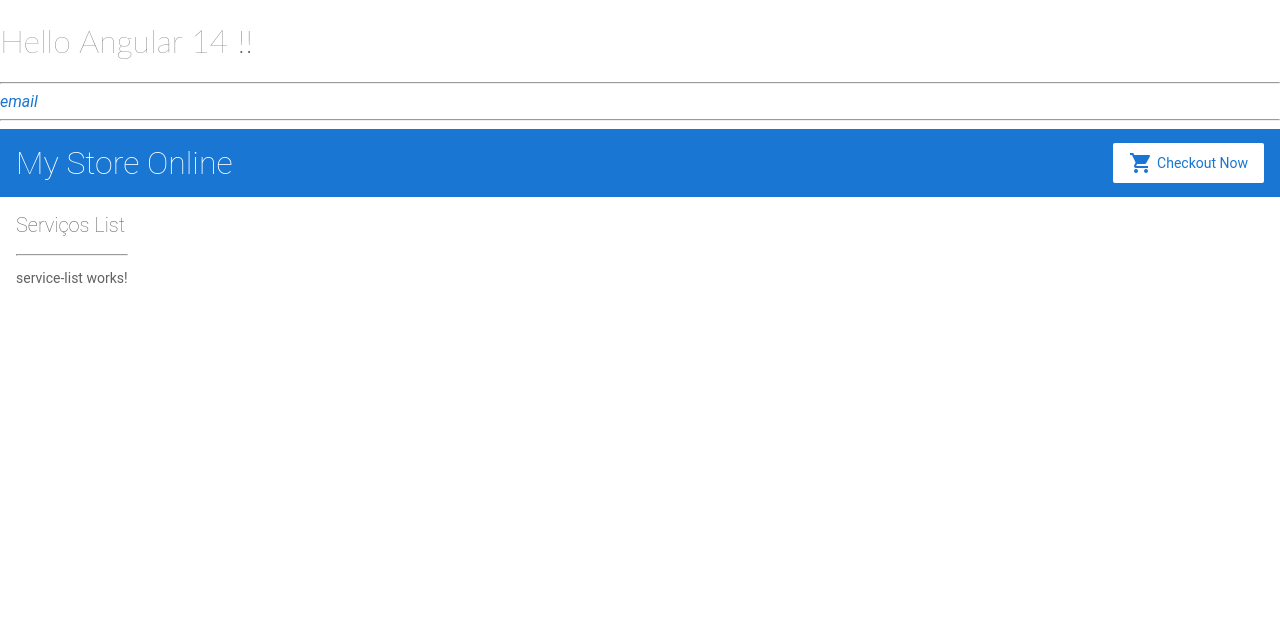
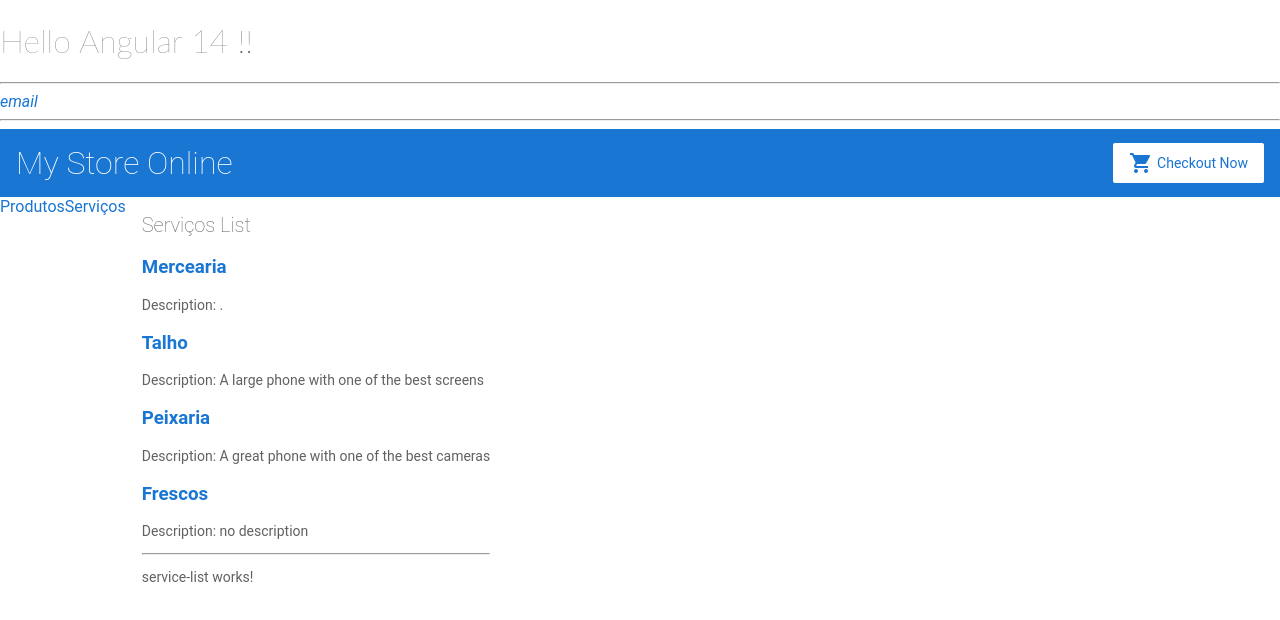
Before and after one commit to cmarques20101/mystoreonline, an Angular app: page / in a window 1280 px wide. Shown: the top 620 px of the page. Built offline with nearby package versions, Linux system fonts and the light colour scheme.

Commit message:
3 files modified

```diff
--- a/src/app/app.component.html
+++ b/src/app/app.component.html
@@ -3,6 +3,10 @@
 <app-top-bar></app-top-bar>
 
 <div class="container">
+  <nav>
+    <a routerLink="/produts">Produtos</a>
+    <a routerLink="/servicos">Serviços</a>
+  </nav>
   <router-outlet></router-outlet>
 </div>
 
--- a/src/app/servico-list/servico-list.component.ts
+++ b/src/app/servico-list/servico-list.component.ts
@@ -1,4 +1,4 @@
-import { Component, OnInit } from '@angular/core';
+import { Component } from '@angular/core';
 
 import { servicos } from '../servicos';
 
@@ -7,12 +7,10 @@ import { servicos } from '../servicos';
   templateUrl: './servico-list.component.html',
   styleUrls: ['./servico-list.component.css']
 })
-export class ServicoListComponent implements OnInit {
+export class ServicoListComponent {
   servicos = servicos;
 
   constructor() { }
 
-  ngOnInit() {
-  }
 
 }
--- a/src/app/servicos.ts
+++ b/src/app/servicos.ts
@@ -1,4 +1,4 @@
-export const Servicos = [
+export const servicos = [
   {
     name: 'Mercearia',
     price: 0,
```
